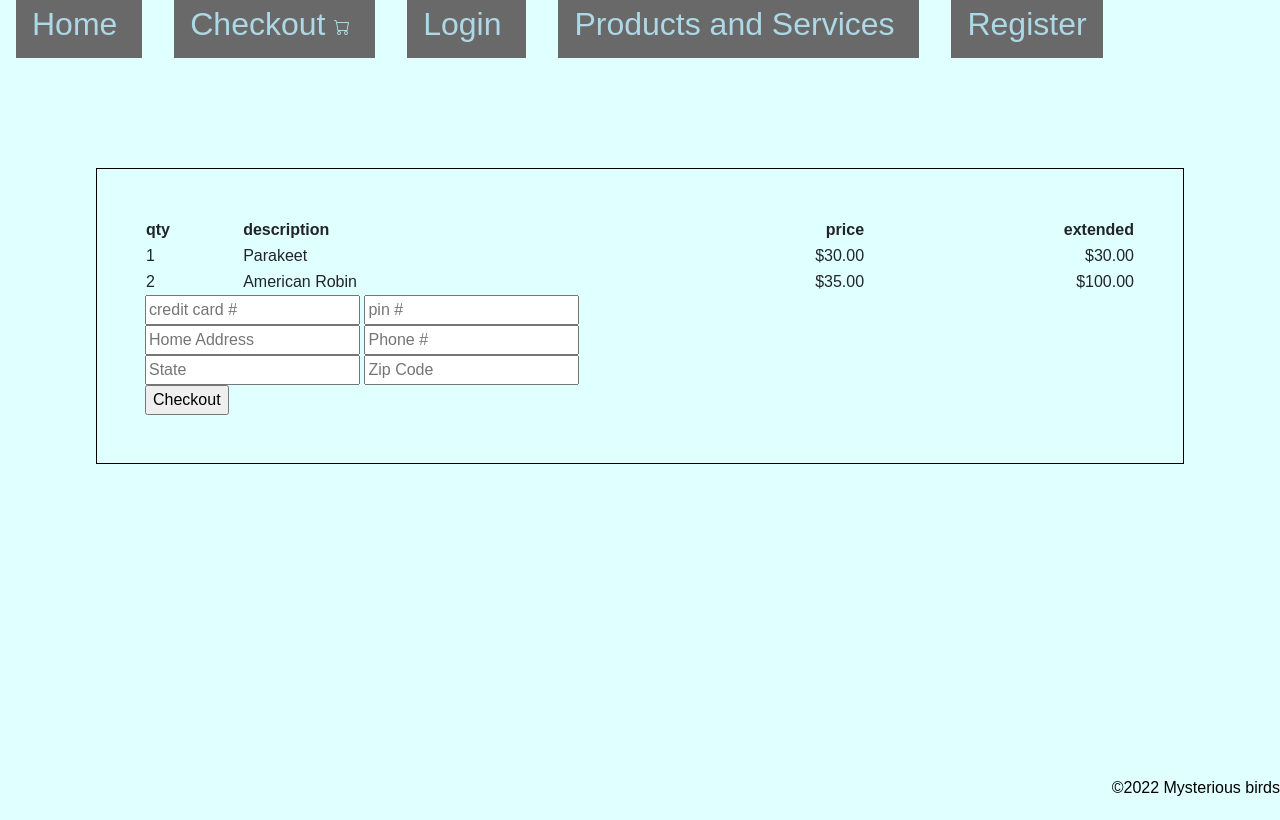
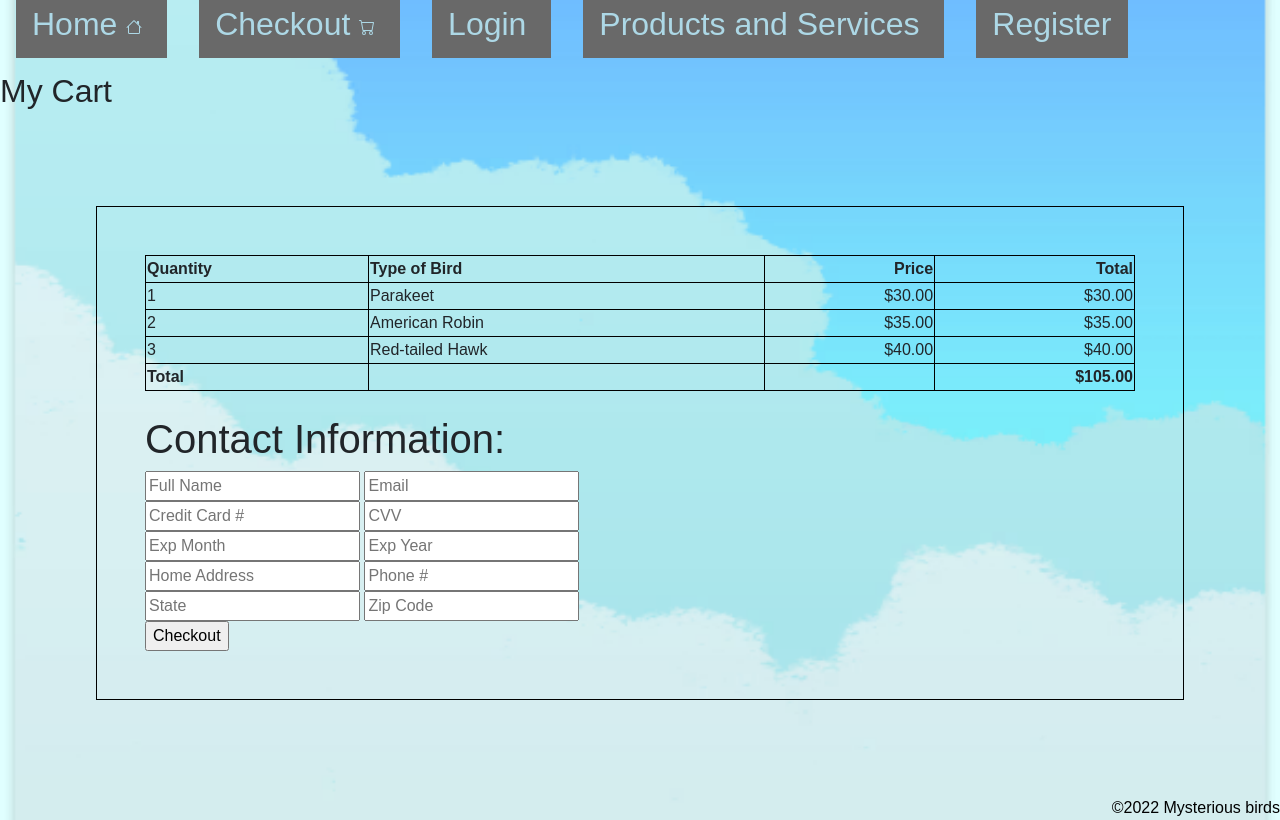
Before and after one commit to Molzunari/Capstone, a plain HTML site: page checkout.html in a window 1280 px wide. Drawn offline with nearby package versions, Linux system fonts and the light colour scheme.

Commit message:
More touches

```diff
--- a/checkout.html
+++ b/checkout.html
@@ -1,6 +1,7 @@
 <!DOCTYPE html>
 <html lang="en">
     <head>
+        <title>Checkout!</title>
         <meta charset="UTF-8">
         <meta name="viewport" content="width=device-width, initial-scale=1"/>
         <link href="https://cdn.jsdelivr.net/npm/bootstrap@5.2.1/dist/css/bootstrap.min.css" rel="stylesheet" integrity="sha384-iYQeCzEYFbKjA/T2uDLTpkwGzCiq6soy8tYaI1GyVh/UjpbCx/TYkiZhlZB6+fzT" crossorigin="anonymous">
@@ -9,6 +10,10 @@
 <nav>
     <a href="index.html">
         Home
+        <svg xmlns="http://www.w3.org/2000/svg" width="16" height="16" fill="currentColor" class="bi bi-house" viewBox="0 0 16 16">
+            <path fill-rule="evenodd" d="M2 13.5V7h1v6.5a.5.5 0 0 0 .5.5h9a.5.5 0 0 0 .5-.5V7h1v6.5a1.5 1.5 0 0 1-1.5 1.5h-9A1.5 1.5 0 0 1 2 13.5zm11-11V6l-2-2V2.5a.5.5 0 0 1 .5-.5h1a.5.5 0 0 1 .5.5z"/>
+            <path fill-rule="evenodd" d="M7.293 1.5a1 1 0 0 1 1.414 0l6.647 6.646a.5.5 0 0 1-.708.708L8 2.207 1.354 8.854a.5.5 0 1 1-.708-.708L7.293 1.5z"/>
+          </svg>
     </a>
     <a href="checkout.html">
         Checkout
@@ -27,22 +32,23 @@
     </a>
 </nav>
 <br>
+  <h2> My Cart</h2>
 <body class="checkout">
     <div class="box">
 
     <table>
      <tr>
         <th class="text">
-            qty
+            Quantity
         </th>
         <th class="text">
-            description
+            Type of Bird
         </th>
         <th class="money">
-            price
+            Price
         </th>
         <th class="money">
-            extended
+            Total
         </th>
      </tr>
      <tr>
@@ -70,13 +76,49 @@
             $35.00
         </td>
         <td class="money">
-            $100.00
+            $35.00
+        </td>
+    </tr>
+    <tr>
+        <td>
+            3
+        </td>
+        <td class="text">
+            Red-tailed Hawk
+        </td>
+        <td class="money">
+            $40.00
+        </td>
+        <td class="money">
+            $40.00
+        </td>
+    </tr>
+    <tr>
+        <td>
+            <b>Total</b>
+        </td>
+        <td class="text">
+
+        </td>
+        <td class="money">
+
+        </td>
+        <td class="money">
+            <b>$105.00</b>
         </td>
      </tr>
 </table>
+<br>
+<h1>Contact Information:</h1>
 <form>
-    <input type="password" placeholder="credit card #">
-    <input type="password" placeholder="pin #" maxlength="5" required>
+    <input type="text" placeholder="Full Name">
+    <input type="text" placeholder="Email">
+    <br>
+    <input type="password" placeholder="Credit Card #">
+    <input type="password" placeholder="CVV" maxlength="3" required>
+    <br>
+    <input type="password" placeholder="Exp Month">
+    <input type="password" placeholder="Exp Year">
     <br>
     <input type="text" placeholder="Home Address">
     <input type="tel" placeholder="Phone #">
--- a/css/styles.css
+++ b/css/styles.css
@@ -1,10 +1,11 @@
 body{
     font-family: sans-serif;
     background-color: lightcyan;
-    background-image: url("/images/night.png");
-    background-repeat:no-repeat;
+    background-image: url("/images/sky.png");
+    background-repeat: no-repeat;
     background-size: cover;
     background-position: center;
+
 }
 
 nav a{
@@ -25,7 +26,8 @@ nav{
 
 }
 #login{
-color:blueviolet
+color:black
+
 }
 .box{
     border:1px solid black;
@@ -35,28 +37,28 @@ color:blueviolet
 
 .products {
     display:flex;
-    width:100%;
-    max-width: 1050px;
-    justify-content: space-between;
-    flex-wrap:wrap
+    justify-content:space-evenly;
+    flex-wrap:wrap;
     margin:auto;
+
 }
 .card {
     width:160px;
     flex-basis:32%;
-    margin top:50px:
+    margin-top:50px;
+    justify-content:space-around;
 }
 .card img {
     height:250px;
 }
 
 .copyright{
-    position:absolute;
-    bottom: 0;
+    position:bottom;
+    bottom: 0%;
     color: black;
-    text-align:right
-    left: 0;
-    right: 0;
+    text-align:right;
+    left:0%;
+    right:0%;
 }
 .login ::placeholder { /* Chrome, Firefox, Opera, Safari 10.1+ */
     color: black;
@@ -65,6 +67,9 @@ color:blueviolet
   .checkout table{
     width:100%;
   }
+  table, th, td {
+    border: 1px solid black;
+  }
 
   .money{
     text-align: right;
```
Also changed, not shown: index.html (+19 -0 lines), login.html (+20 -7 lines), productservices.html (+4 -0 lines), registration.html (+34 -12 lines), images/sky.png (added).
